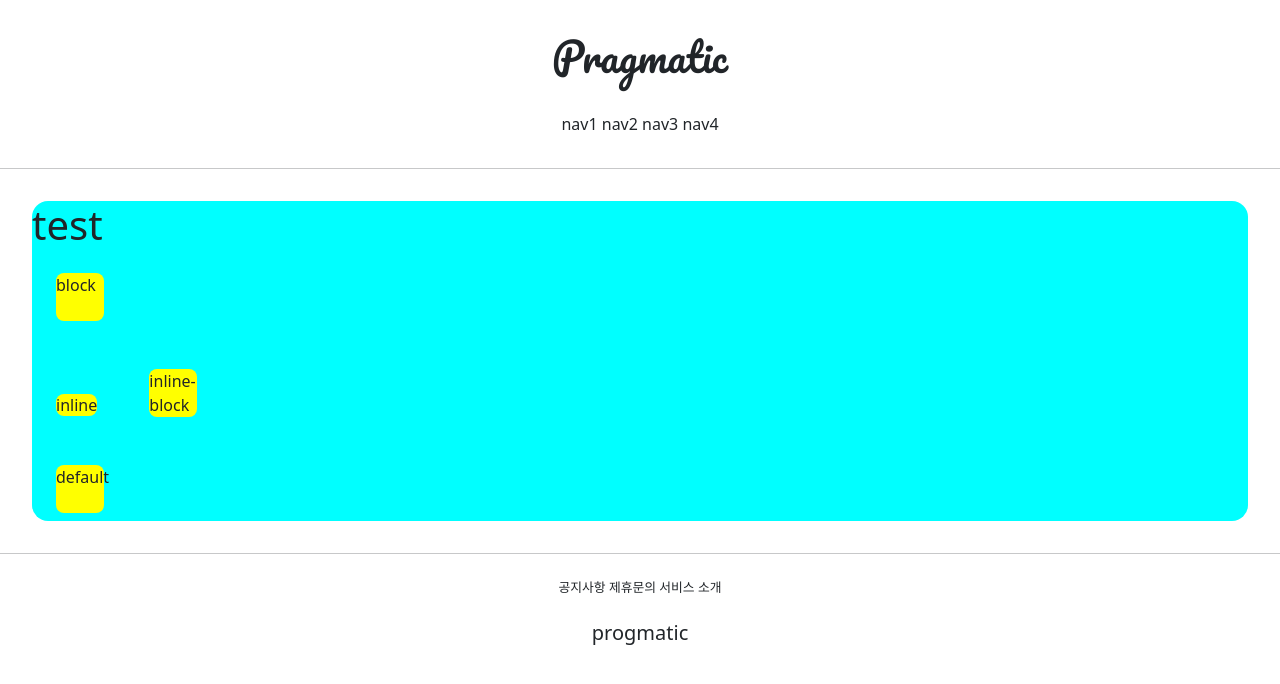
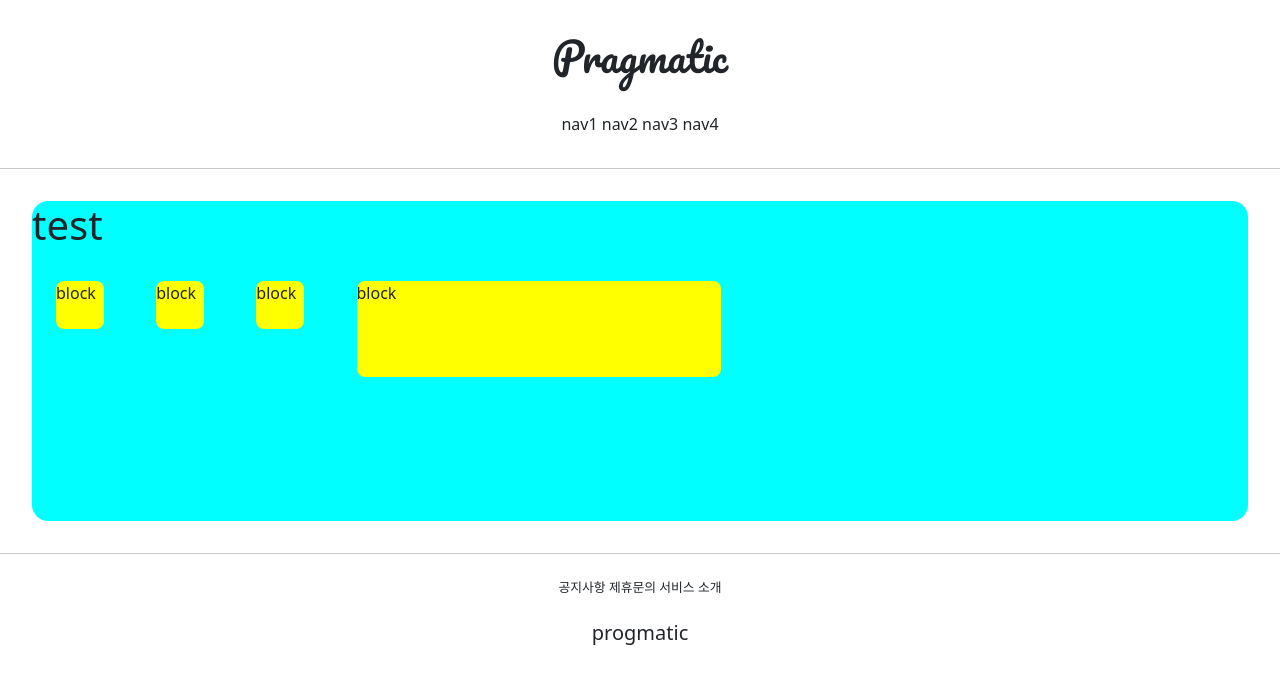
Before and after one commit to eka72/gis_study, a Django app: page /account/hello/ in a window 1280 px wide. Shown: the top 684 px of the page. Run offline with Django 3.2, Linux system fonts and the light colour scheme; parts of the project's set-up code (start-up, migrations or seed data) failed here and were passed over.

Commit message:
2021-07_06_git_study2

```diff
--- a/accountapp/templates/accountapp/hello_world.html
+++ b/accountapp/templates/accountapp/hello_world.html
@@ -12,13 +12,13 @@
         }
     </style>
 
-    <div style="height: 20rem; background-color: aqua; margin: 2rem; border-radius: 1rem">
+    <div style="height: 20rem; background-color: aqua; margin: 2rem; border-radius: 1rem ; overflow: scroll">
         <h1> test </h1>
-        <div class="testing" style="display: block">block</div>
-        <div class="testing" style="display: inline">inline</div>
-        <div class="testing" style="display: inline-block">inline-block</div>
-        <div class="testing" style="display: none">none</div>
-        <div class="testing">default</div>
+
+        <div class="testing" style="display: inline-block">block</div>
+        <div class="testing" style="display: inline-block; width: 3em; height: 3em">block</div>
+        <div class="testing" style="display: inline-block; width: 3rem; height: 3rem">block</div>
+        <div class="testing" style="display: inline-block; width: 30%; height: 30%">block</div>
 
     </div>
 {% endblock %}
```
